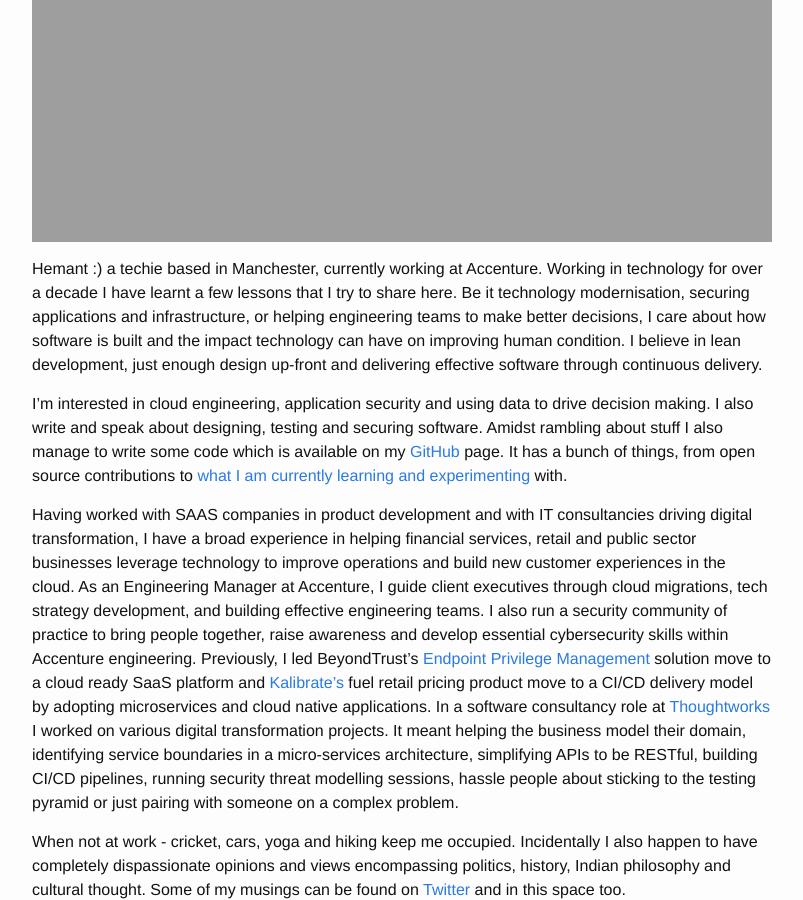
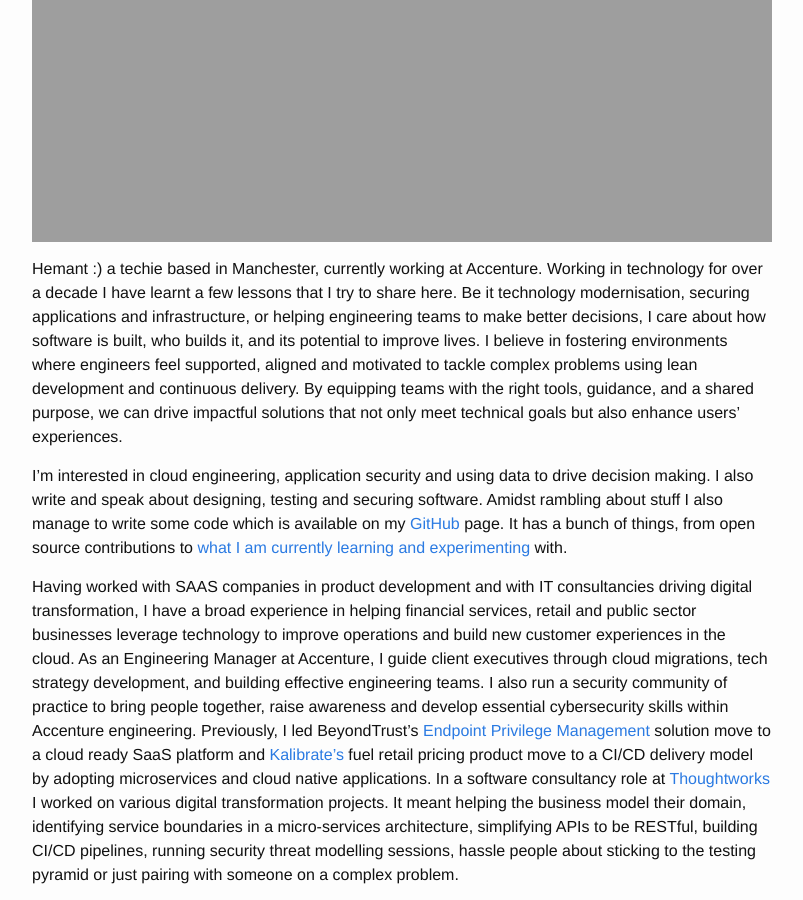
Before and after one commit to hemantksingh/hemantksingh.github.io, a Jekyll site: the page built from about.md, in a window 1280 px wide and 900 px high, scrolled down 552 px. Shown: the whole window, without its empty margins (238-1041 px from the left). Built offline with Jekyll 4.4.1, drawn with Linux system fonts in a browser that asks for light colours.

Commit message:
Update intro

```diff
--- a/about.md
+++ b/about.md
@@ -7,7 +7,7 @@
 
 <img src="{{ site.url }}/assets/hk-snowden-peak.jpg" title="Snowden peak" width="750" height="400"/>
 
-Hemant :) a techie based in Manchester, currently working at Accenture. Working in technology for over a decade I have learnt a few lessons that I try to share here. Be it technology modernisation, securing applications and infrastructure, or helping engineering teams to make better decisions, I care about how software is built and the impact technology can have on improving human condition. I believe in lean development, just enough design up-front and delivering effective software through continuous delivery.
+Hemant :) a techie based in Manchester, currently working at Accenture. Working in technology for over a decade I have learnt a few lessons that I try to share here. Be it technology modernisation, securing applications and infrastructure, or helping engineering teams to make better decisions, I care about how software is built, who builds it, and its potential to improve lives. I believe in fostering environments where engineers feel supported, aligned and motivated to tackle complex problems using lean development and continuous delivery. By equipping teams with the right tools, guidance, and a shared purpose, we can drive impactful solutions that not only meet technical goals but also enhance users' experiences.
 
 I'm interested in cloud engineering, application security and using data to drive decision making. I also write and speak about designing, testing and securing software. Amidst rambling about stuff I also manage to write some code which is available on my [GitHub](https://github.com/hemantksingh) page. It has a bunch of things, from open source contributions to [what I am currently learning and experimenting](https://github.com/hemantksingh/messup-learn) with.
 
```
